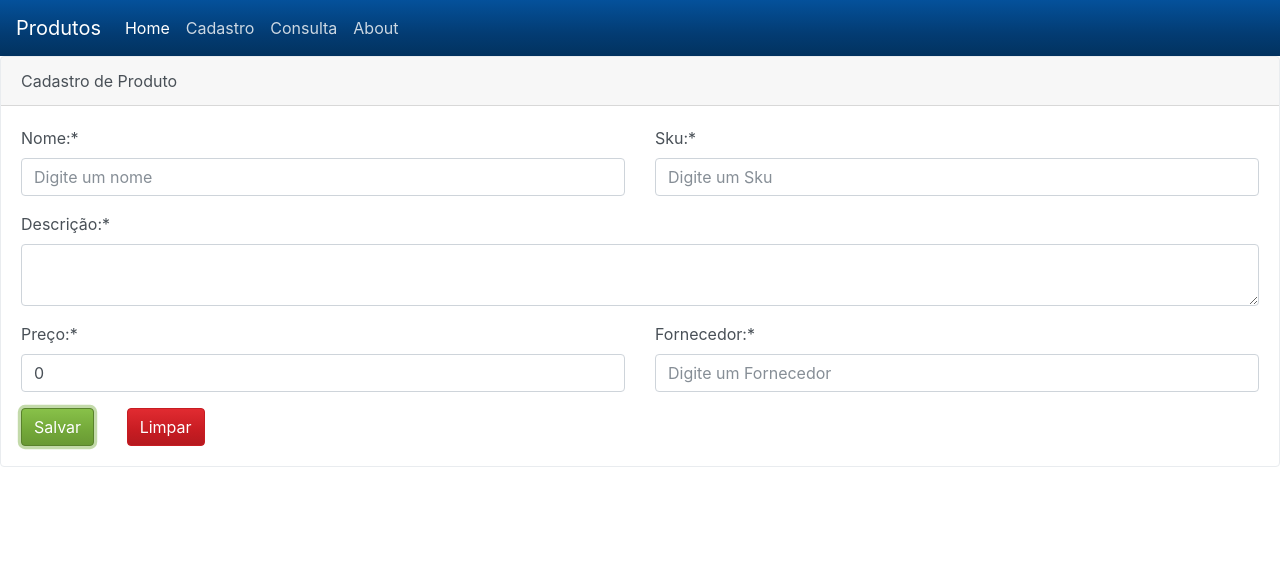
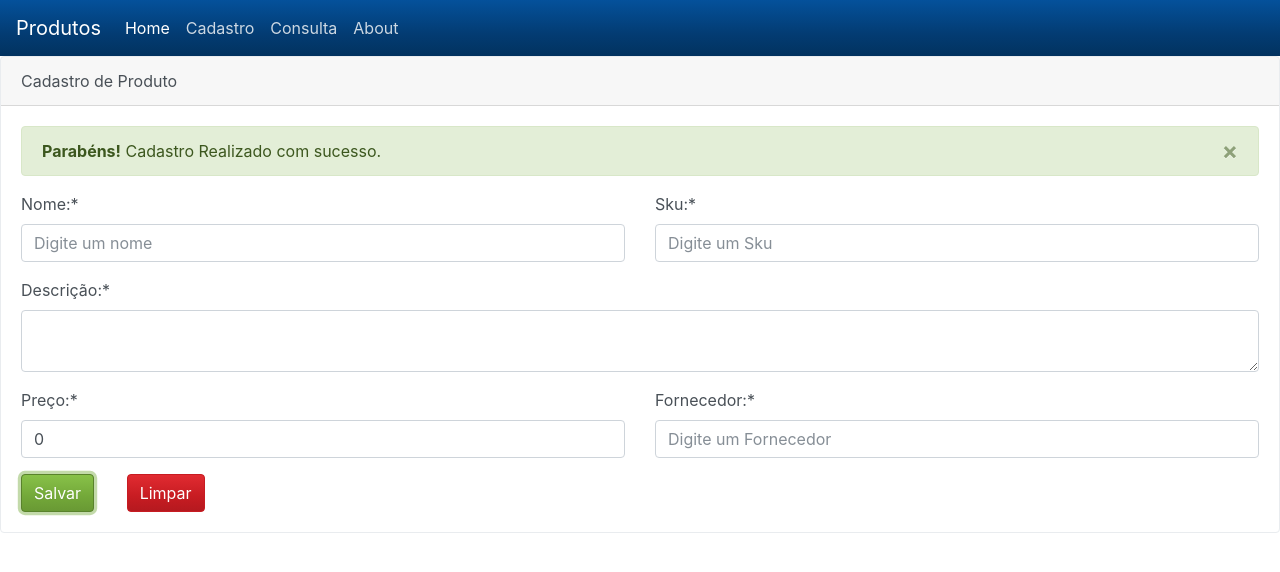
Before and after one commit to alextalha/curso-react-2020, a React (Create React App) app: page /#/cadastro-produto in a window 1280 px wide. Both pictures are taken after a click on the button "Salvar". Shown: the top 572 px of the page. Built offline with nearby package versions, Linux system fonts and the light colour scheme.

Commit message:
mensagem ao cadastrar

```diff
--- /dev/null
+++ b/src/app/produtoService.js
@@ -0,0 +1,22 @@
+
+const PRODUTO = '_PRODUTOS';
+
+export default class ProdutoService {
+
+    salvar = (produto) =>{
+
+        let produtos = localStorage.getItem(PRODUTO)
+
+        if(!produtos)
+        {
+           produtos = []
+        }else{
+            produtos = JSON.parse(produtos)
+
+        }
+
+        produtos.push(produto)
+        localStorage.setItem(PRODUTO,JSON.stringify(produtos))
+    }
+
+    }
--- a/src/views/produtos/cadastro.js
+++ b/src/views/produtos/cadastro.js
@@ -1,4 +1,7 @@
 import React from 'react'
+
+
+import ProdutoService from "../../app/produtoService"
 
 const estadoInicial = {
     nome : "",
@@ -6,18 +9,40 @@ const estadoInicial = {
     fornecedor: "",
     descricao: "",
     preco: 0,
+    sucesso:false
 
 }
 
 class CadastroProduto extends React.Component {
 
+    state = estadoInicial
+
+    constructor(){
+        super()
+        this.service = new ProdutoService()
 
 
-    state = estadoInicial
+    }
+
+    onSubmit = (event) =>{
+
+        const produto = {
+            nome : this.state.nome,
+            sku: this.state.sku,
+            descricao : this.state.descricao,
+            preco: this.state.preco,
+            fornecedor:this.state.fornecedor
+            }
+
+            this.service.salvar(produto)
+            this.onClear()
+
+
+        }
+
 
     onClick = (event) => {
 
-       console.log(this.state)
     }
 
     onChange = (event) =>{
@@ -25,10 +50,13 @@ class CadastroProduto extends React.Component {
         let valor = event.target.value;
 
        this.setState({ [nomeCampo] : valor })
+       this.setState({ sucesso : false })
     }
 
     onClear = (event) => {
         this.setState(estadoInicial)
+        this.setState({ sucesso : true })
+        console.log('sucesso', this.state.sucesso)
 
     }
 
@@ -39,7 +67,17 @@ class CadastroProduto extends React.Component {
              <div className="card-header">Cadastro de Produto</div>
             <div className="card-body">
 
+
                 <div className="row">
+                    { this.state.sucesso ?
+                        <div className="col-md-12">
+                            <div className="alert alert-dismissible alert-success">
+                                <button type="button" class="close" data-dismiss="alert">&times;</button>
+                                <strong>Parabéns!</strong> Cadastro Realizado com sucesso.
+                            </div>
+                        </div>
+                        : ""
+                    }
                     <div className="col-md-6">
                         <div className="form-group">
                             <label> Nome:*</label>
@@ -82,7 +120,7 @@ class CadastroProduto extends React.Component {
 
                 <div className="row">
                     <div className="col-md-1">
-                        <button className="btn btn-success"  onClick={ this.onClick }> Salvar </button>
+                        <button className="btn btn-success"  onClick={ this.onSubmit }> Salvar </button>
                     </div>
                     <div className="col-md-1">
                         <button className="btn btn-danger"  onClick={ this.onClear }> Limpar </button>
```
